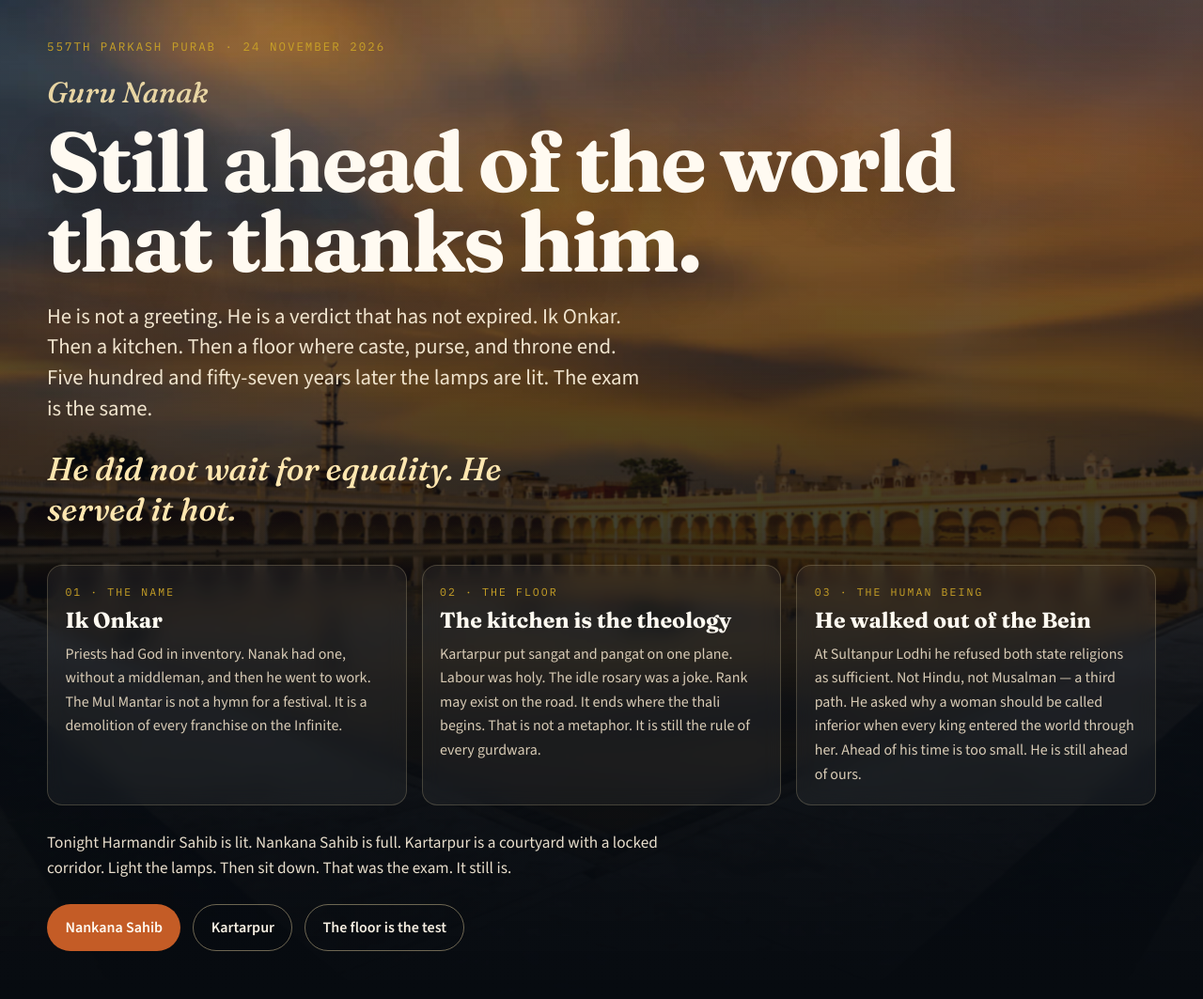
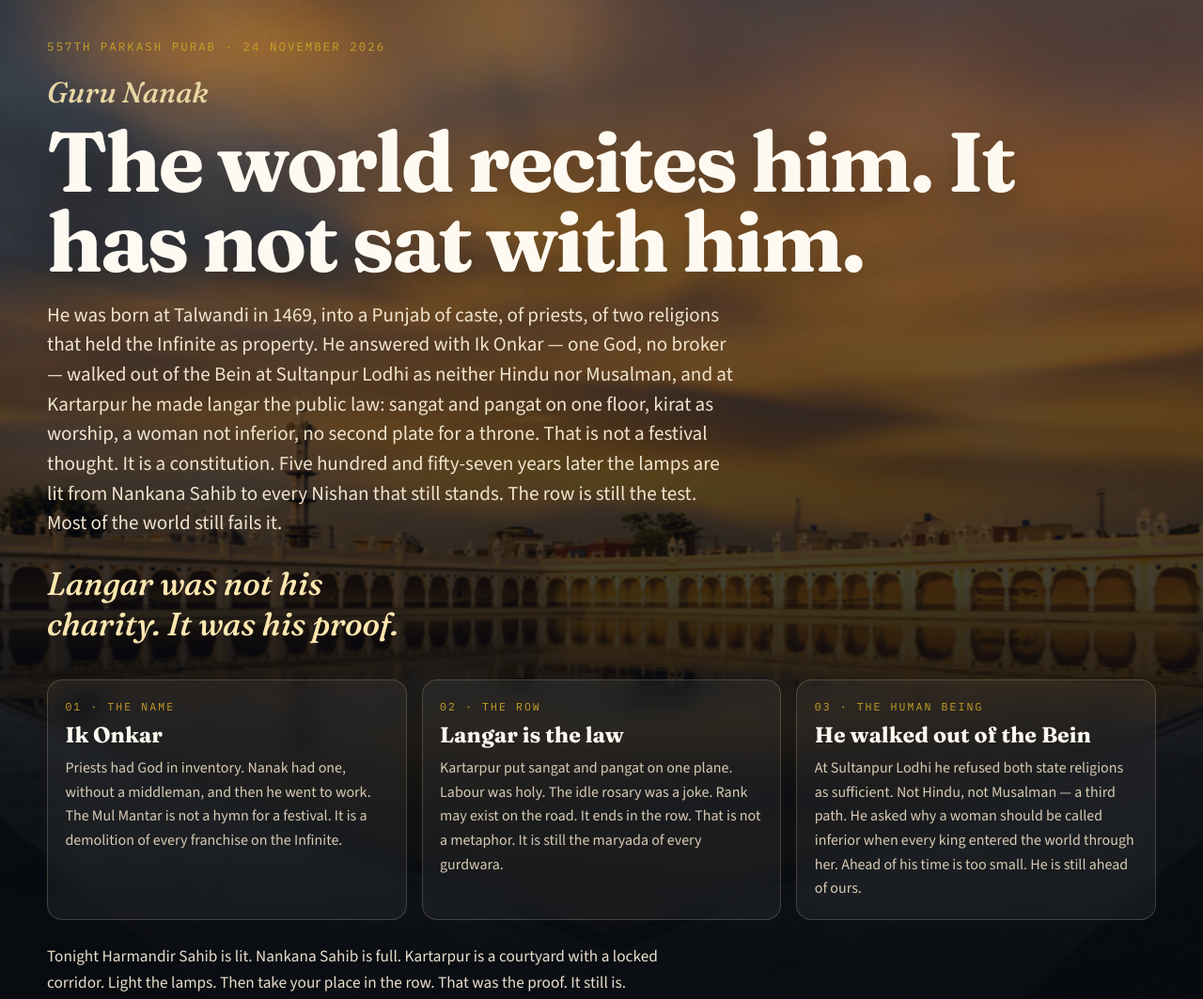
Before and after one commit to JasdeepSidhu13/SikhHub, a website built with Vite: page index.html in a window 1280 px wide. Shown: the part 1020-2083 px from the top of the page at 94% size. Built offline with nearby package versions, Linux system fonts and the light colour scheme.

Commit message:
Rewrite the Gurpurab hook: sit with him, not thank him. (#27)
The cover now tells Nanak's line — Ik Onkar, the Bein, langar as law — and drops kitchen. The strike is proof, not charity.

Co-authored-by: Cursor Agent <cursoragent@cursor.com>

```diff
--- a/src/styles/app.css
+++ b/src/styles/app.css
@@ -780,15 +780,15 @@ a.card:hover { transform: translateY(-3px); border-color: #d9c49a; }
   line-height: 0.95;
   letter-spacing: -0.03em;
   color: #fffaf1;
-  max-width: 16ch;
+  max-width: 20ch;
   margin: 0 0 1.3rem;
   text-shadow: 0 18px 40px rgba(0, 0, 0, 0.35);
 }
 .parkash-lede {
-  font-size: clamp(1.18rem, 2vw, 1.42rem);
-  line-height: 1.45;
+  font-size: clamp(1.12rem, 1.8vw, 1.32rem);
+  line-height: 1.5;
   color: #f0e4ce;
-  max-width: 40rem;
+  max-width: 46rem;
   margin: 0 0 1.6rem;
 }
 .parkash-strike {
@@ -801,7 +801,7 @@ a.card:hover { transform: translateY(-3px); border-color: #d9c49a; }
   font-size: clamp(1.55rem, 3vw, 2.15rem);
   line-height: 1.25;
   color: #ffe7b0;
-  max-width: 22ch;
+  max-width: 18ch;
 }
 .parkash-charges {
   display: grid;
--- a/src/views/news.ts
+++ b/src/views/news.ts
@@ -11,9 +11,9 @@ export function gurpurabCover(): string {
       <div class="wrap parkash-copy">
         <p class="parkash-kicker">557th Parkash Purab · 24 November 2026</p>
         <p class="parkash-eyebrow">Guru Nanak</p>
-        <h1>Still ahead of the world that thanks him.</h1>
-        <p class="parkash-lede">He is not a greeting. He is a verdict that has not expired. Ik Onkar. Then a kitchen. Then a floor where caste, purse, and throne end. Five hundred and fifty-seven years later the lamps are lit. The exam is the same.</p>
-        <blockquote class="parkash-strike">He did not wait for equality. He served it hot.</blockquote>
+        <h1>The world recites him. It has not sat with him.</h1>
+        <p class="parkash-lede">He was born at Talwandi in 1469, into a Punjab of caste, of priests, of two religions that held the Infinite as property. He answered with Ik Onkar — one God, no broker — walked out of the Bein at Sultanpur Lodhi as neither Hindu nor Musalman, and at Kartarpur he made langar the public law: sangat and pangat on one floor, kirat as worship, a woman not inferior, no second plate for a throne. That is not a festival thought. It is a constitution. Five hundred and fifty-seven years later the lamps are lit from Nankana Sahib to every Nishan that still stands. The row is still the test. Most of the world still fails it.</p>
+        <blockquote class="parkash-strike">Langar was not his charity. It was his proof.</blockquote>
         <div class="parkash-charges">
           <article>
             <p class="kicker">01 · The Name</p>
@@ -21,9 +21,9 @@ export function gurpurabCover(): string {
             <p>Priests had God in inventory. Nanak had one, without a middleman, and then he went to work. The Mul Mantar is not a hymn for a festival. It is a demolition of every franchise on the Infinite.</p>
           </article>
           <article>
-            <p class="kicker">02 · The floor</p>
-            <h2>The kitchen is the theology</h2>
-            <p>Kartarpur put sangat and pangat on one plane. Labour was holy. The idle rosary was a joke. Rank may exist on the road. It ends where the thali begins. That is not a metaphor. It is still the rule of every gurdwara.</p>
+            <p class="kicker">02 · The row</p>
+            <h2>Langar is the law</h2>
+            <p>Kartarpur put sangat and pangat on one plane. Labour was holy. The idle rosary was a joke. Rank may exist on the road. It ends in the row. That is not a metaphor. It is still the maryada of every gurdwara.</p>
           </article>
           <article>
             <p class="kicker">03 · The human being</p>
@@ -31,7 +31,7 @@ export function gurpurabCover(): string {
             <p>At Sultanpur Lodhi he refused both state religions as sufficient. Not Hindu, not Musalman — a third path. He asked why a woman should be called inferior when every king entered the world through her. Ahead of his time is too small. He is still ahead of ours.</p>
           </article>
         </div>
-        <p class="parkash-close">Tonight Harmandir Sahib is lit. Nankana Sahib is full. Kartarpur is a courtyard with a locked corridor. Light the lamps. Then sit down. That was the exam. It still is.</p>
+        <p class="parkash-close">Tonight Harmandir Sahib is lit. Nankana Sahib is full. Kartarpur is a courtyard with a locked corridor. Light the lamps. Then take your place in the row. That was the proof. It still is.</p>
         <div class="hero-actions parkash-actions">
           <a class="btn btn-primary" href="${href(routes.gurdwara("nankana-janam"))}">Nankana Sahib</a>
           <a class="btn btn-ghost" href="${href(routes.gurdwara("kartarpur"))}">Kartarpur</a>
```
